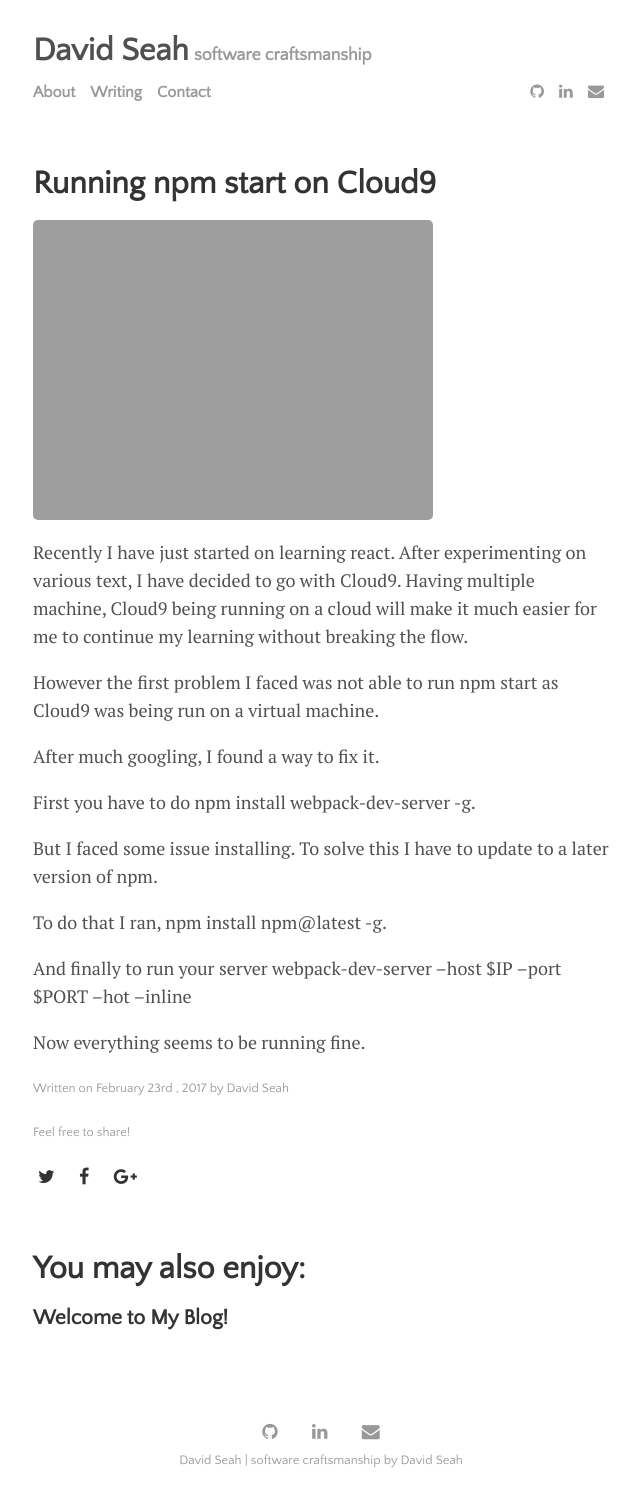
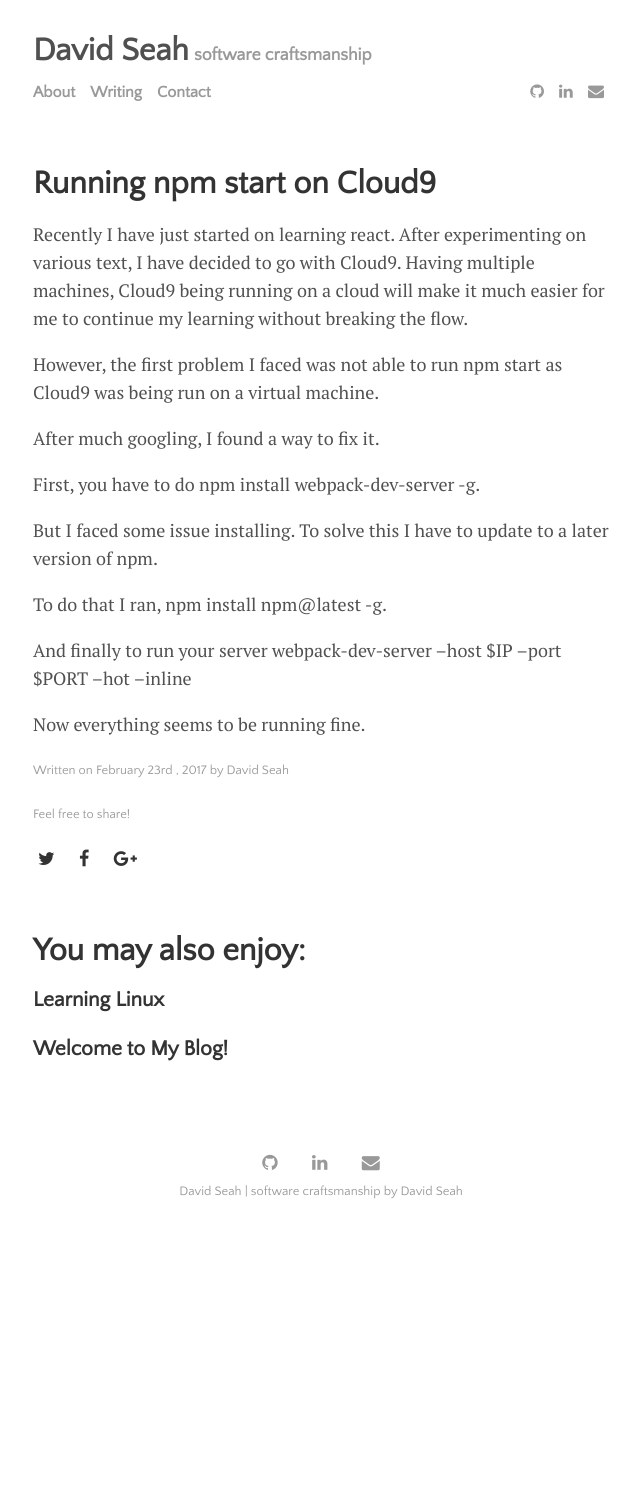
Before and after one commit to sengchong/sengchong.github.io, a Jekyll site: the page built from _posts/2017-02-23-Running-npm-start-on-Cloud9.md, in a window 1280 px wide. Shown: the whole page, without its empty margins (319-959 px from the left). Built offline with Jekyll 4.4.1, drawn with Linux system fonts in a browser that asks for light colours; nearby versions of some CDN libraries; after the commit the page ends 1237 px from its top, so only the background shows below that.

Commit message:
spelling mistake

```diff
--- a/_posts/2017-02-23-Running-npm-start-on-Cloud9.md
+++ b/_posts/2017-02-23-Running-npm-start-on-Cloud9.md
@@ -4,21 +4,20 @@
 categories: Cloud9
 tags: [documentation,sample]
 image:
-  feature: tim-gouw-167127.jpg
-  teaser:  tim-gouw-167127.jpg
+  feature:
+  teaser:
   credit:
   creditlink: ""
 ---
 Recently I have just started on learning react.
 After experimenting on various text, I have decided to go with Cloud9.
-Having multiple machine, Cloud9 being running on a cloud will make it much easier
-for me to continue my learning without breaking the flow.
+Having multiple machines, Cloud9 being running on a cloud will make it much easier for me to continue my learning without breaking the flow.
 
-However the first problem I faced was not able to run npm start as Cloud9 was being run on a virtual machine.
+However, the first problem I faced was not able to run npm start as Cloud9 was being run on a virtual machine.
 
 After much googling, I found a way to fix it.
 
-First you have to do npm install webpack-dev-server -g.
+First, you have to do npm install webpack-dev-server -g.
 
 But I faced some issue installing. To solve this I have to update to a later version of npm.
 
```
Also changed, not shown: _posts/2017-05-28-Learning-Linux.md (added, +13 -0 lines), 1 other file.
